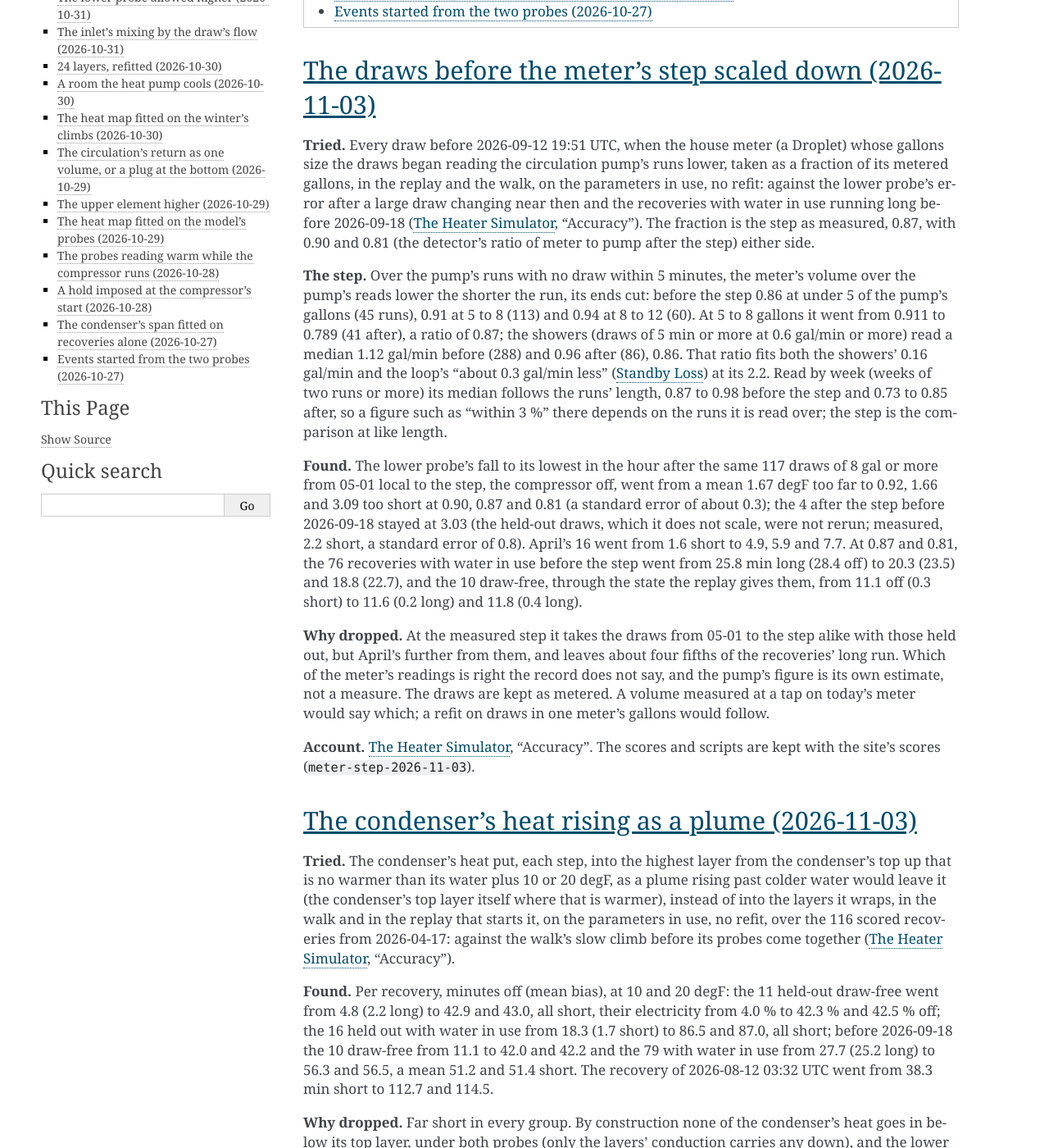
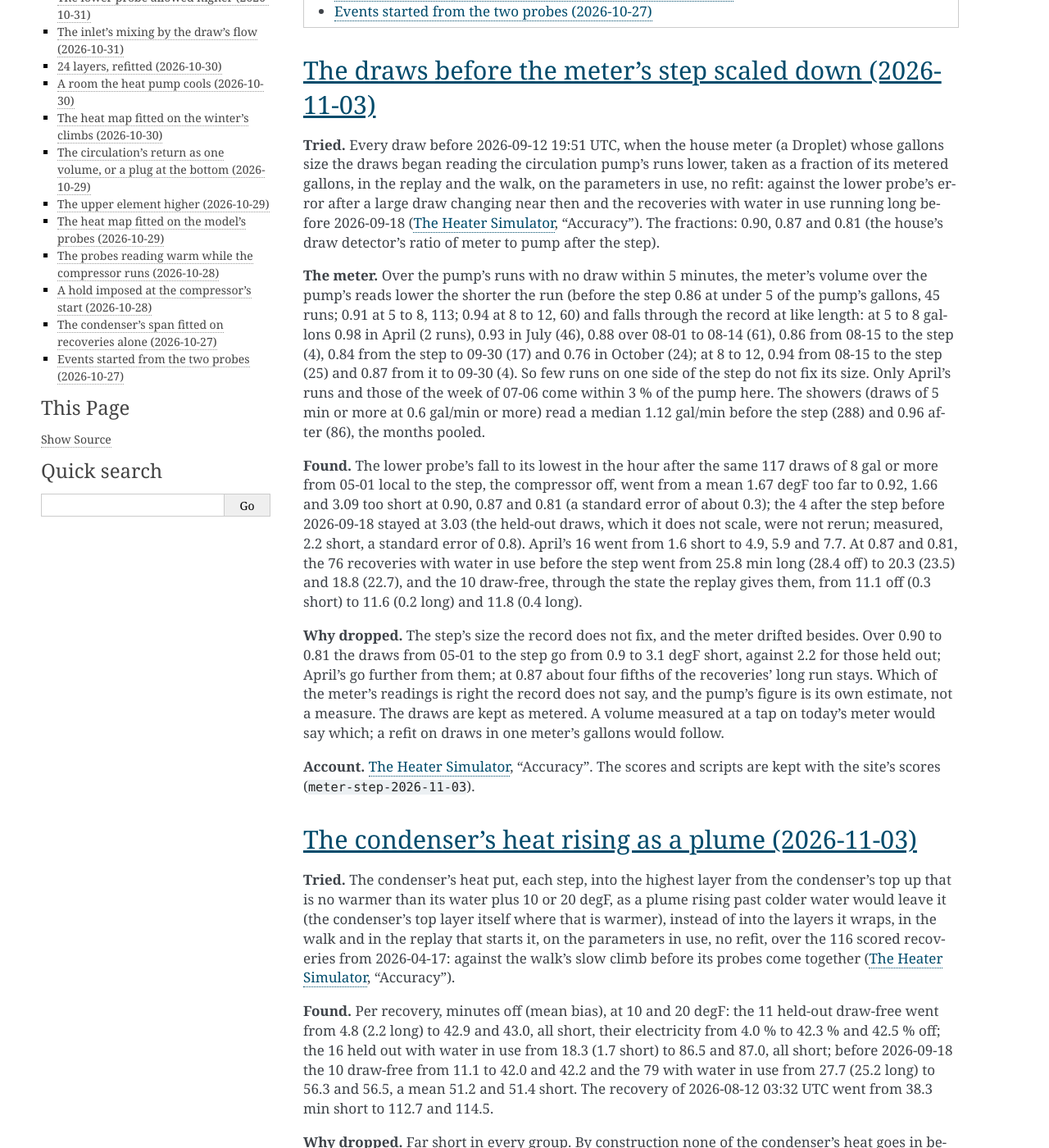
Before and after one commit to eman/nwp500-python, a Sphinx documentation site: the page built from docs/explanation/simulator-tried.rst, in a window 1280 px wide and 1400 px high, scrolled down 969 px. Shown: the whole window at 82% size. Built offline with Sphinx 7.4.7, drawn with Linux system fonts in a browser that asks for light colours.

Commit message:
docs(sim): the meter drifts as well; the step's size not fixed

```diff
--- a/docs/explanation/simulator-tried.rst
+++ b/docs/explanation/simulator-tried.rst
@@ -22,22 +22,21 @@ pump's runs lower, taken as a fraction of its metered gallons, in the
 replay and the walk, on the parameters in use, no refit: against the
 lower probe's error after a large draw changing near then and the
 recoveries with water in use running long before 2026-09-18
-(:doc:`simulator`, "Accuracy"). The fraction is the step as measured,
-0.87, with 0.90 and 0.81 (the detector's ratio of meter to pump after
-the step) either side.
+(:doc:`simulator`, "Accuracy"). The fractions: 0.90, 0.87 and 0.81 (the
+house's draw detector's ratio of meter to pump after the step).
 
-**The step.** Over the pump's runs with no draw within 5 minutes, the
-meter's volume over the pump's reads lower the shorter the run, its ends
-cut: before the step 0.86 at under 5 of the pump's gallons (45 runs),
-0.91 at 5 to 8 (113) and 0.94 at 8 to 12 (60). At 5 to 8 gallons it went
-from 0.911 to 0.789 (41 after), a ratio of 0.87; the showers (draws of 5
-min or more at 0.6 gal/min or more) read a median 1.12 gal/min before
-(288) and 0.96 after (86), 0.86. That ratio fits both the showers' 0.16
-gal/min and the loop's "about 0.3 gal/min less" (:doc:`standby-loss`) at
-its 2.2. Read by week (weeks of two runs or more) its median follows the
-runs' length, 0.87 to 0.98 before the step and 0.73 to 0.85 after, so a
-figure such as "within 3 %" there depends on the runs it is read over;
-the step is the comparison at like length.
+**The meter.** Over the pump's runs with no draw within 5 minutes, the
+meter's volume over the pump's reads lower the shorter the run (before
+the step 0.86 at under 5 of the pump's gallons, 45 runs; 0.91 at 5 to 8,
+113; 0.94 at 8 to 12, 60) and falls through the record at like length:
+at 5 to 8 gallons 0.98 in April (2 runs), 0.93 in July (46), 0.88 over
+08-01 to 08-14 (61), 0.86 from 08-15 to the step (4), 0.84 from the step
+to 09-30 (17) and 0.76 in October (24); at 8 to 12, 0.94 from 08-15 to
+the step (25) and 0.87 from it to 09-30 (4). So few runs on one side of
+the step do not fix its size. Only April's runs and those of the week of
+07-06 come within 3 % of the pump here. The showers (draws of 5 min or
+more at 0.6 gal/min or more) read a median 1.12 gal/min before the step
+(288) and 0.96 after (86), the months pooled.
 
 **Found.** The lower probe's fall to its lowest in the hour after the
 same 117 draws of 8 gal or more from 05-01 local to the step, the
@@ -51,13 +50,14 @@ step went from 25.8 min long (28.4 off) to 20.3 (23.5) and 18.8 (22.7),
 and the 10 draw-free, through the state the replay gives them, from 11.1
 off (0.3 short) to 11.6 (0.2 long) and 11.8 (0.4 long).
 
-**Why dropped.** At the measured step it takes the draws from 05-01 to
-the step alike with those held out, but April's further from them, and
-leaves about four fifths of the recoveries' long run. Which of the
-meter's readings is right the record does not say, and the pump's figure
-is its own estimate, not a measure. The draws are kept as metered. A
-volume measured at a tap on today's meter would say which; a refit on
-draws in one meter's gallons would follow.
+**Why dropped.** The step's size the record does not fix, and the meter
+drifted besides. Over 0.90 to 0.81 the draws from 05-01 to the step go
+from 0.9 to 3.1 degF short, against 2.2 for those held out; April's go
+further from them; at 0.87 about four fifths of the recoveries' long run
+stays. Which of the meter's readings is right the record does not say,
+and the pump's figure is its own estimate, not a measure. The draws are
+kept as metered. A volume measured at a tap on today's meter would say
+which; a refit on draws in one meter's gallons would follow.
 
 **Account.** :doc:`simulator`, "Accuracy". The scores and scripts are
 kept with the site's scores (``meter-step-2026-11-03``).
```
Also changed, not shown: docs/explanation/simulator.rst (+11 -10 lines).
